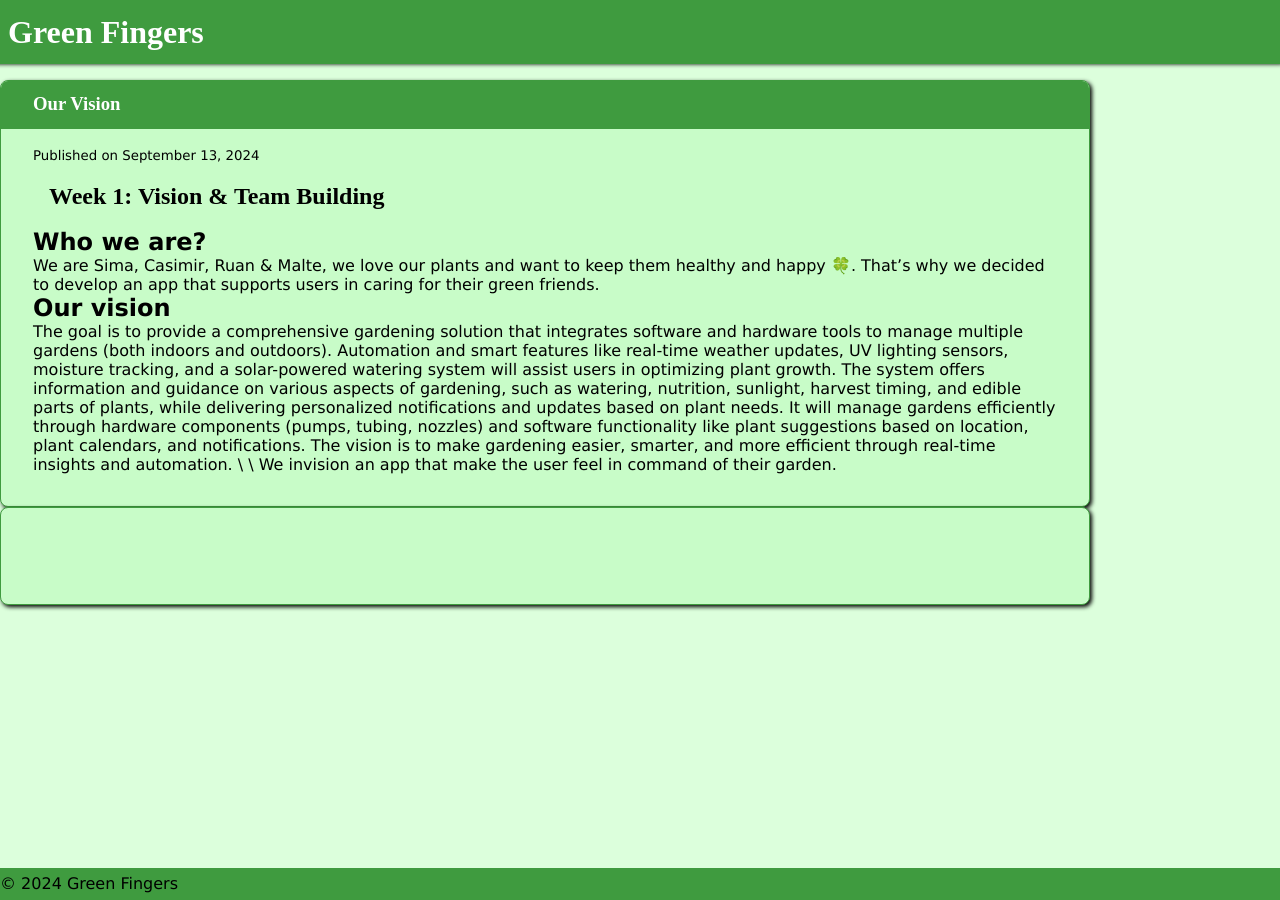
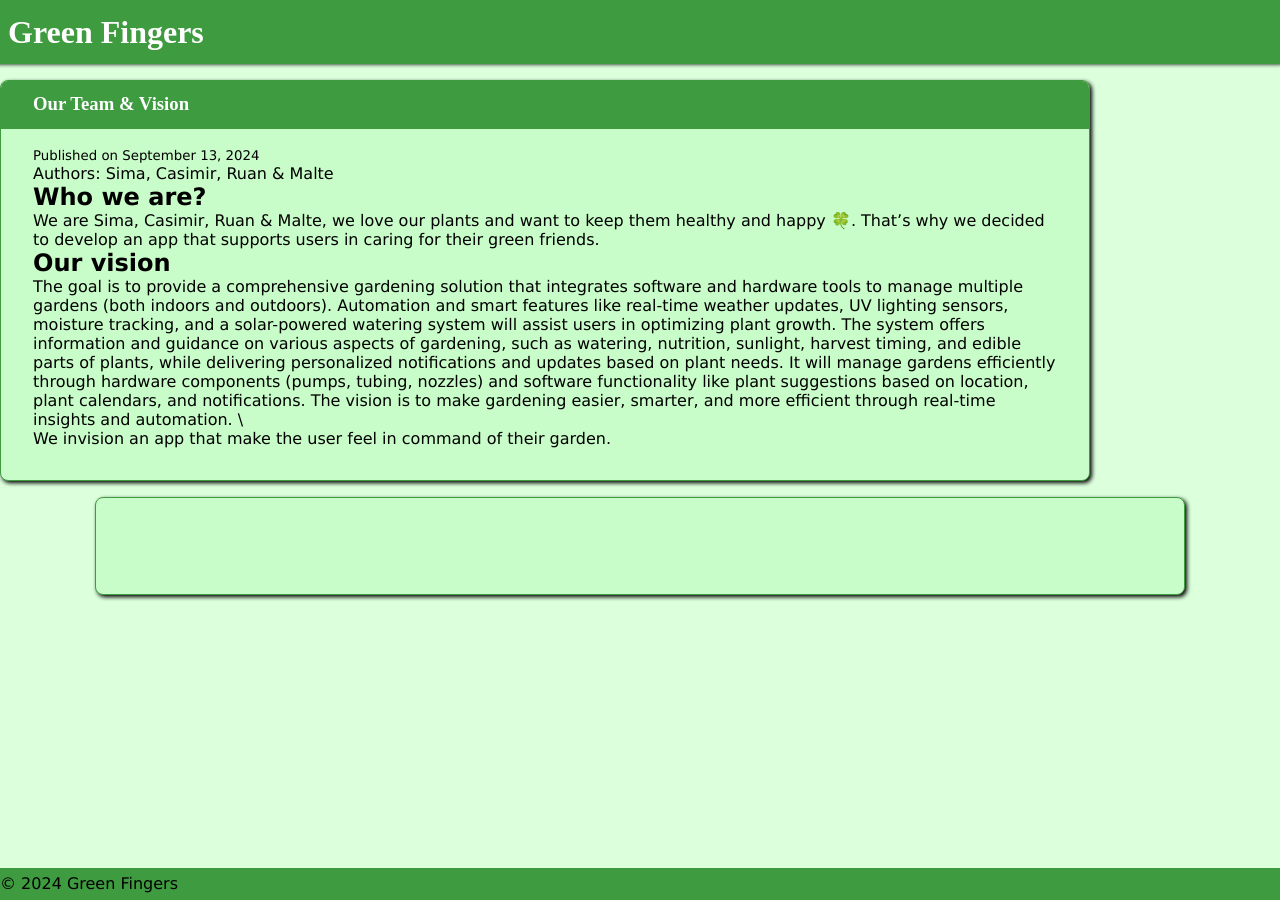
Before and after one commit to Green-Fingers-App/gardeningApp, a Jekyll site: the page built from docs/_posts/2024-09-13-our-vision.md, in a window 1280 px wide. Built offline with Jekyll 4.4.1, drawn with Linux system fonts in a browser that asks for light colours; some web fonts are replaced; comment, search, counter and statistics services are not loaded.

Commit message:
added author to page layout

```diff
--- a/docs/_layouts/post.html
+++ b/docs/_layouts/post.html
@@ -20,12 +20,11 @@
     <article class="grass-container">
       <h3>{{ page.title }}</h1>
       <p><small>Published on {{ page.date | date: "%B %d, %Y" }}</small></p>
+      <P>Authors: {{ page.author }}</P>
       {{ content }}
     </article>
-
-    <!-- Gitalk Container for Comments -->
-    <div id="gitalk-container" class="grass-container"></div>
   </main>
+  <div id="gitalk-container" class="grass-container"></div>
   <footer>
     <p>© {{ site.time | date: '%Y' }} {{ site.title }}</p>
   </footer>
--- a/docs/_posts/2024-09-13-our-vision.md
+++ b/docs/_posts/2024-09-13-our-vision.md
@@ -1,15 +1,16 @@
 ---
 layout: post
-title: "Our Vision"
+title: "Our Team & Vision"
 date: 2024-09-13
 author: "Sima, Casimir, Ruan & Malte"
 ---
-# Week 1: Vision & Team Building
 
 ## Who we are?
+
 We are Sima, Casimir, Ruan & Malte, we love our plants and want to keep them healthy and happy 🍀. That's why we decided to develop an app that supports users in caring for their green friends.
 
 ## Our vision
+
 The goal is to provide a comprehensive gardening solution that integrates software and hardware tools to manage multiple gardens (both indoors and outdoors).
 Automation and smart features like real-time weather updates, UV lighting sensors, moisture tracking, and a solar-powered watering system will assist users in optimizing plant growth.
 The system offers information and guidance on various aspects of gardening, such as watering, nutrition, sunlight, harvest timing, and edible parts of plants, while delivering personalized notifications and updates based on plant needs.
```
